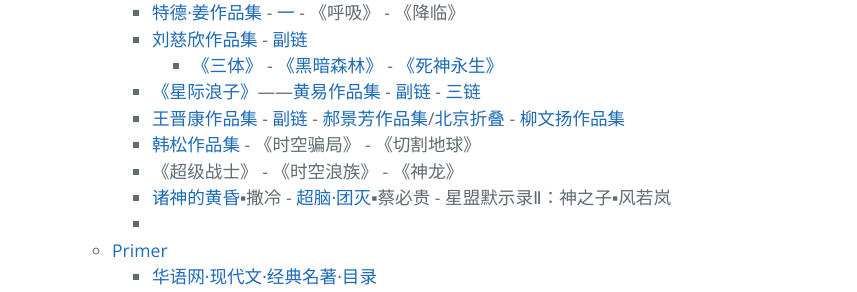
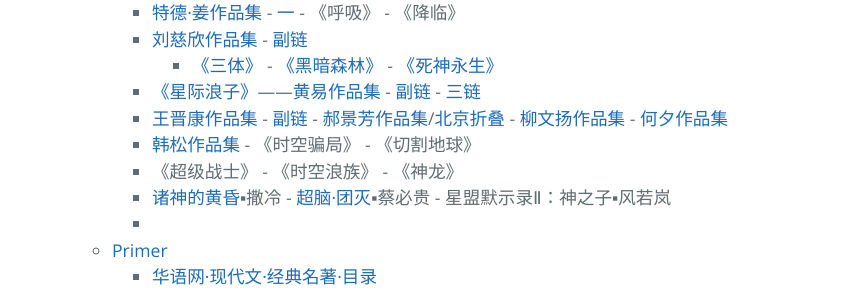
Before and after one commit to AmbroseRen/test, a Jekyll site: the page built from Library/BookListsOne.md, in a window 1280 px wide and 900 px high, scrolled down 5760 px. Shown: the part 154-446 px from the top of the window, without its empty margins (192-1049 px from the left). Built offline with Jekyll 4.4.1, drawn with Linux system fonts in a browser that asks for light colours; our own code applies the rules of GitHub Pages for plain Markdown files; the repository's description, which GitHub fills in, is left out.

Commit message:
Update BookListsOne.md

```diff
--- a/Library/BookListsOne.md
+++ b/Library/BookListsOne.md
@@ -311,7 +311,7 @@
                         </ul>
                     </li>
                     <li><a href="http://www.huangyixiaoshuo.com/0/499/">《星际浪子》</a>——<a href="http://www.huangyixiaoshuo.com/author/499/">黄易作品集</a> - <a href="https://www.kanunu8.com/files/writer/187.html">副链</a>  -  <a href="http://huangyi.zuopinj.com/">三链</a></li>
-		    <li><a href="https://www.kanunu8.com/files/writer/6619.html">王晋康作品集</a> - <a href="http://wangjinkang.zuopinj.com/">副链</a> - <a href="http://www.00txt.com/zuojia/haojingfang/">郝景芳作品集</a>/<a href="https://www.kunnu.com/zhedie/">北京折叠</a> - <a href="https://www.kanunu8.com/files/writer/6562.html">柳文扬作品集</a></li>
+		    <li><a href="https://www.kanunu8.com/files/writer/6619.html">王晋康作品集</a> - <a href="http://wangjinkang.zuopinj.com/">副链</a> - <a href="http://www.00txt.com/zuojia/haojingfang/">郝景芳作品集</a>/<a href="https://www.kunnu.com/zhedie/">北京折叠</a> - <a href="https://www.kanunu8.com/files/writer/6562.html">柳文扬作品集</a> - <a href="https://www.kanunu8.com/files/writer/6561.html">何夕作品集</a></li>
                     <li><a href="https://www.kanunu8.com/files/writer/6492.html">韩松作品集</a> - 《时空骗局》 - 《切割地球》</li>
 		    <li>《超级战士》 - 《时空浪族》 - 《神龙》</li>
                     <li><a href="https://m.9txs.org/book/68246/0_1/">诸神的黄昏</a>▪撒冷 - <a href="https://www.52shuku.vip/kongbulingyi/hr66.html">超脑·团灭</a>▪蔡必贵 - 星盟默示录Ⅱ：神之子▪风若岚</li>
```
